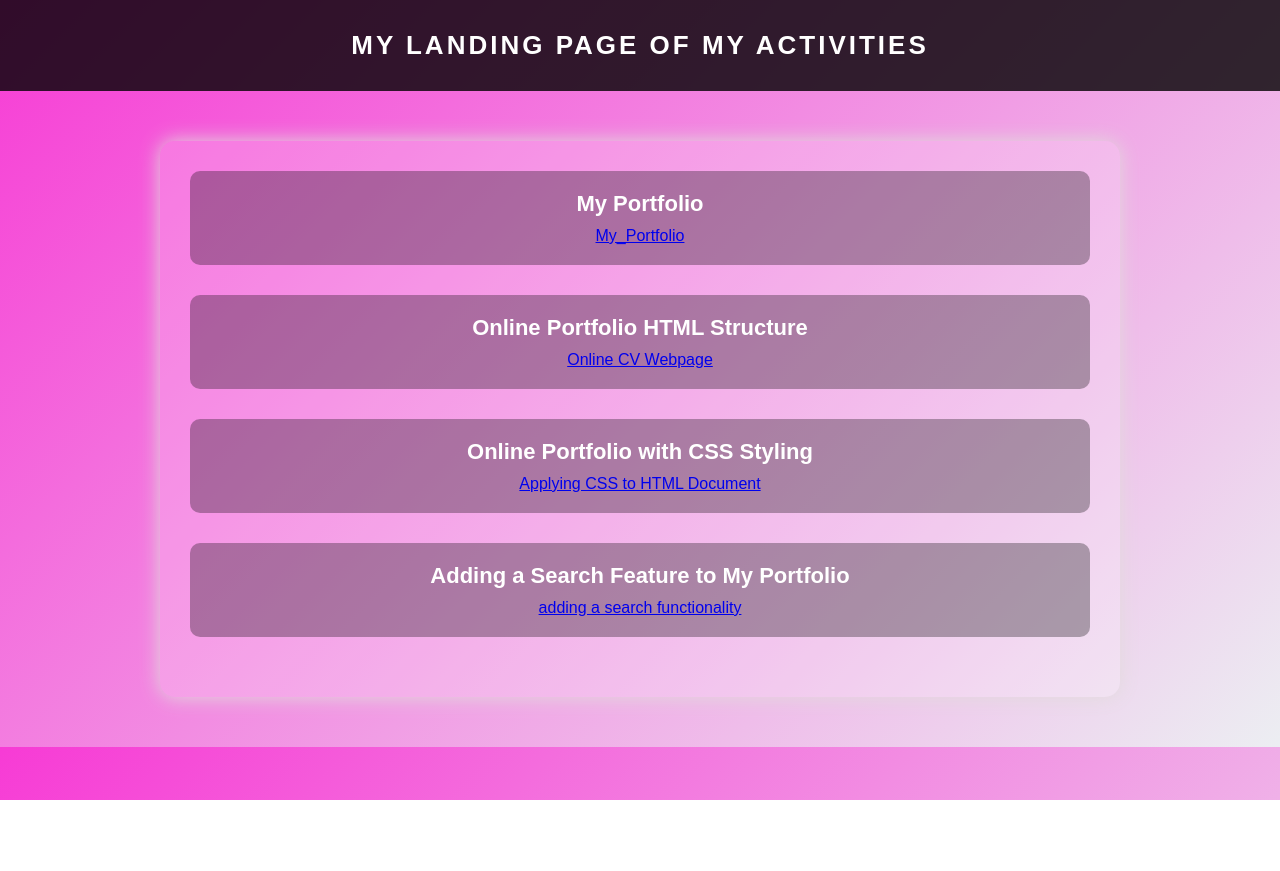
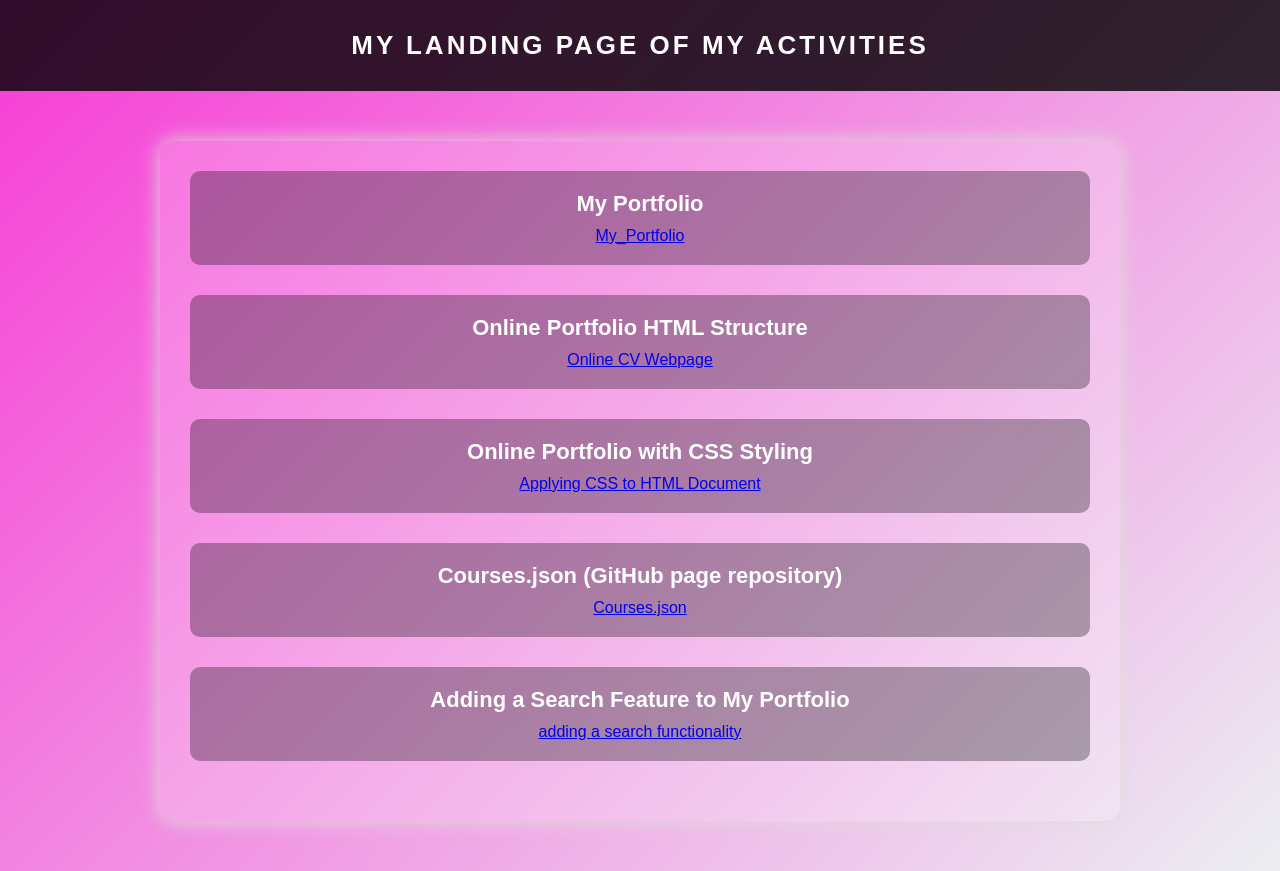
Before and after one commit to MargarettOcharon/landpage.github.io, a plain HTML site: page index.html in a window 1280 px wide. Before the commit the page ends 800 px from the top, so only its background shows below. Drawn offline with Linux system fonts and the light colour scheme.

Commit message:
Update index.html

```diff
--- a/index.html
+++ b/index.html
@@ -26,6 +26,11 @@
         </div>
 
         <div class="section">
+            <div class="section-title">Courses.json (GitHub page repository)</div>
+            <a href="https://margarettocharon.github.io/courses.json/courses.json/">Courses.json</a>
+        </div>
+
+        <div class="section">
             <div class="section-title">Adding a Search Feature to My Portfolio</div>
             <a href="https://margarettocharon.github.io/PIT4/">adding a search functionality</a>
         </div>
```
